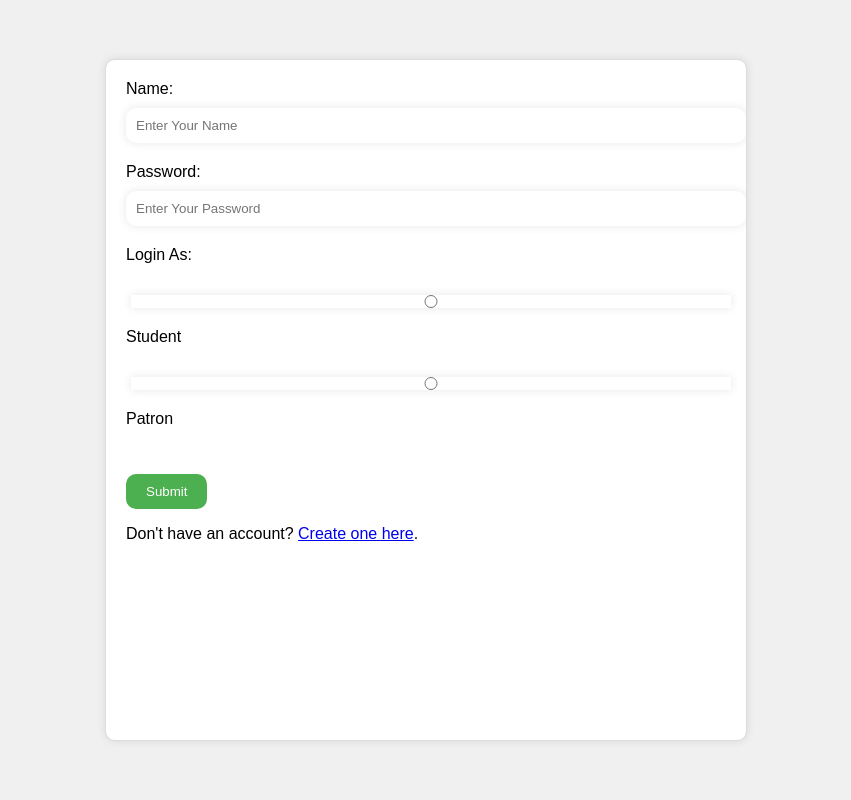
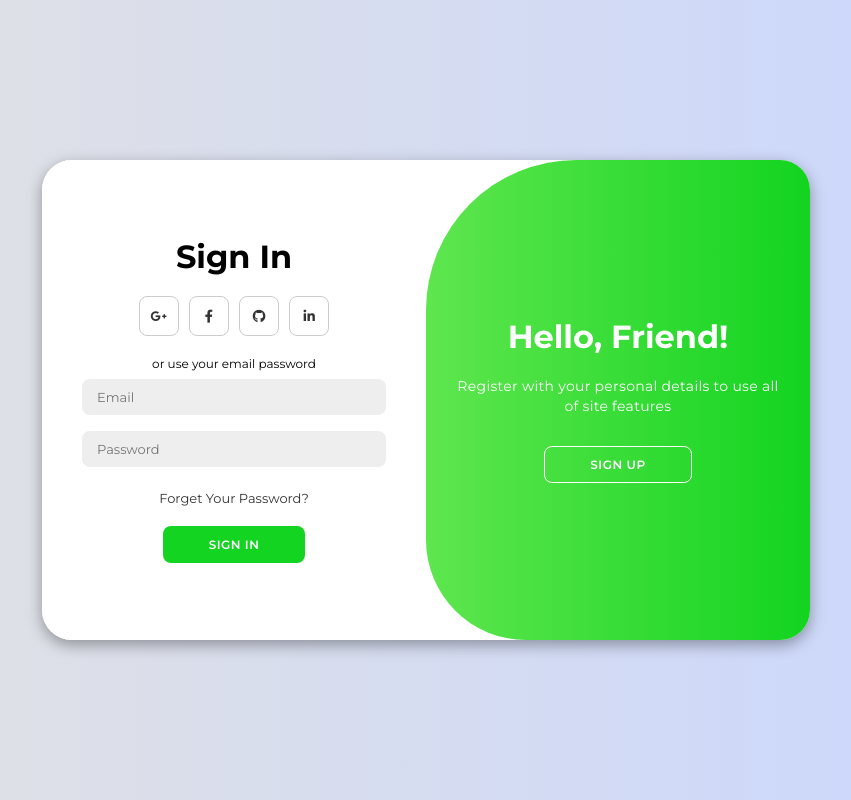
Before and after one commit to MartNat/project, a website: page public/login.html in a window 1280 px wide. Shown: the whole page, without its empty margins (214-1065 px from the left). Drawn offline with Linux system fonts and the light colour scheme.

Commit message:
new login style

```diff
--- a/public/login.html
+++ b/public/login.html
@@ -1,97 +1,61 @@
 <!DOCTYPE html>
 <html lang="en">
-  <head>
-    <meta charset="UTF-8" />
-    <meta name="viewport" content="width=device-width, initial-scale=1.0" />
-    <title>User Login</title>
-    <style>
-      body {
-        font-family: Arial, sans-serif;
-        background-color: #f0f0f0;
-        display: flex;
-        justify-content: center;
-        align-items: center;
-        height: 100vh;
-        margin: 0;
-      }
-      form {
-        background-color: #fff;
-        padding: 20px;
-        border: 1px solid #ddd;
-        border-radius: 10px;
-        box-shadow: 0 0 10px rgba(0, 0, 0, 0.1);
-        width: 600px;
-        height: 80vh;
-        overflow-y: auto;
-      }
-      fieldset {
-        border: none;
-        padding: 0;
-      }
-      legend {
-        font-weight: bold;
-        color: #333;
-      }
-      label {
-        display: block;
-        margin-bottom: 10px;
-      }
-      input[type="text"],
-      input[type="password"],
-      input[type="radio"] {
-        width: 100%;
-        padding: 10px;
-        margin-bottom: 20px;
-        border: none;
-        border-radius: 10px;
-        box-shadow: 0 0 10px rgba(0, 0, 0, 0.1);
-      }
-      input[type="radio"] {
-        margin-right: 10px;
-      }
-      button[type="submit"] {
-        background-color: #4CAF50;
-        color: #fff;
-        padding: 10px 20px;
-        border: none;
-        border-radius: 10px;
-        cursor: pointer;
-      }
-      button[type="submit"]:hover {
-        background-color: #3e8e41;
-      }
-      #password-help {
-        font-size: 12px;
-        color: #666;
-      }
-    </style>
-  </head>
-  <body>
-    <form action="/login" method="POST">
-      <!-- Form Elements Goes here -->
-
-      <!-- Text Input -->
-      <label for="name">Name:</label>
-      <input type="text" id="name" name="name" placeholder="Enter Your Name" required />
-      <br />
-      <!-- Password Input -->
-      <label for="password">Password:</label>
-      <input type="password" id="password" name="password" placeholder="Enter Your Password" required />
-      <br />
-      <!-- Radio Buttons -->
-      <label>Login As:</label><br />
-      <input type="radio" id="student" name="user_type" value="student" required />
-      <label for="student">Student</label><br />
-      <input type="radio" id="patron" name="user_type" value="patron" required />
-      <label for="patron">Patron</label>
-      <br />
-      <br />
-
-      <!-- Submit Button -->
-      <button type="submit">Submit</button>
-
-      <!-- Link to Create Account Page -->
-      <p>Don't have an account? <a href="/create_account">Create one here</a>.</p>
-    </form>
-  </body>
+<head>
+    <meta charset="UTF-8">
+    <meta name="viewport" content="width=device-width, initial-scale=1.0">
+    <link rel="stylesheet" href="https://cdnjs.cloudflare.com/ajax/libs/font-awesome/6.4.2/css/all.min.css">
+    <link rel="stylesheet" href="styles.css">
+    <title>JoinIn</title>
+</head>
+<body>
+    <div class="container" id="container">
+        <div class="form-container sign-up">
+            <form action="/create_account" method="post">
+                <h1>Create Account</h1>
+                <div class="social-icons">
+                    <a href="#" class="icon"><i class="fa-brands fa-google-plus-g"></i></a>
+                    <a href="#" class="icon"><i class="fa-brands fa-facebook-f"></i></a>
+                    <a href="#" class="icon"><i class="fa-brands fa-github"></i></a>
+                    <a href="#" class="icon"><i class="fa-brands fa-linkedin-in"></i></a>
+                </div>
+                <span>or use your email for registration</span>
+                <input type="text" name="name" placeholder="Name" required>
+                <input type="email" name="email" placeholder="Email" required>
+                <input type="password" name="password" placeholder="Password" required>
+                <button type="submit">Sign Up</button>
+            </form>
+        </div>
+        <div class="form-container sign-in">
+            <form action="/login" method="post">
+                <h1>Sign In</h1>
+                <div class="social-icons">
+                    <a href="#" class="icon"><i class="fa-brands fa-google-plus-g"></i></a>
+                    <a href="#" class="icon"><i class="fa-brands fa-facebook-f"></i></a>
+                    <a href="#" class="icon"><i class="fa-brands fa-github"></i></a>
+                    <a href="#" class="icon"><i class="fa-brands fa-linkedin-in"></i></a>
+                </div>
+                <span>or use your email password</span>
+                <input type="email" name="email" placeholder="Email" required>
+                <input type="password" name="password" placeholder="Password" required>
+                <a href="#">Forget Your Password?</a>
+                <button type="submit">Sign In</button>
+            </form>
+        </div>
+        <div class="toggle-container">
+            <div class="toggle">
+                <div class="toggle-panel toggle-left">
+                    <h1>Welcome Back!</h1>
+                    <p>Enter your personal details to use all of site features</p>
+                    <button class="hidden" id="login">Sign In</button>
+                </div>
+                <div class="toggle-panel toggle-right">
+                    <h1>Hello, Friend!</h1>
+                    <p>Register with your personal details to use all of site features</p>
+                    <button class="hidden" id="create_account">Sign Up</button>
+                </div>
+            </div>
+        </div>
+    </div>
+    <script src="script.js"></script>
+</body>
 </html>
--- /dev/null
+++ b/public/style.css
@@ -0,0 +1,192 @@
+/* Global Styles */
+
+* {
+  box-sizing: border-box;
+  margin: 0;
+  padding: 0;
+}
+
+body {
+  font-family: 'Lato', sans-serif;
+  background-color: #f4f4f9;
+  display: flex;
+  justify-content: center;
+  align-items: center;
+  height: 100vh;
+  margin: 0;
+}
+
+/* Header Styles */
+
+header {
+  background-color: white;
+  padding: 10px 20px;
+  box-shadow: 0 0 10px rgba(0, 0, 0, 0.1);
+  border-bottom: 1px solid #e0e0e0;
+  display: flex;
+  justify-content: space-between;
+  align-items: center;
+}
+
+header .logo {
+  margin-right: 20px;
+}
+
+header .logo img {
+  width: 50px;
+}
+
+header .nav-right {
+  display: flex;
+  justify-content: flex-end;
+  align-items: center;
+}
+
+header .nav-right a {
+  margin-left: 20px;
+  color: #333;
+  text-decoration: none;
+  font-weight: bold;
+}
+
+/* Hero Styles */
+
+.hero {
+  display: flex;
+  justify-content: space-between;
+  align-items: center;
+  padding: 20px;
+}
+
+.hero .left {
+  flex: 1;
+  justify-content: center;
+}
+
+.hero .left img {
+  width: 100px;
+  height: 100px;
+  border-radius: 50%;
+  object-fit: cover;
+}
+
+.hero .right {
+  flex: 1;
+  justify-content: center;
+  padding: 20px;
+}
+
+.hero .right h1 {
+  margin: 0;
+  color: #333;
+}
+
+.hero .right p {
+  color: #666;
+  font-size: 1.2em;
+}
+
+/* Form Styles */
+
+form {
+  max-width: 400px;
+  margin: 40px auto;
+  padding: 20px;
+  background-color: white;
+  border: 1px solid #e0e0e0;
+  box-shadow: 0 0 10px rgba(0, 0, 0, 0.1);
+  border-radius: 10px;
+}
+
+label {
+  display: block;
+  margin-bottom: 10px;
+}
+
+input[type="text"], input[type="email"], input[type="password"] {
+  width: 100%;
+  padding: 10px;
+  margin-bottom: 20px;
+  border: none;
+  border-radius: 10px;
+  box-shadow: 0 0 10px rgba(0, 0, 0, 0.1);
+}
+
+input[type="checkbox"] {
+  margin-right: 10px;
+}
+
+button[type="submit"] {
+  background-color: #4CAF50;
+  color: #fff;
+  padding: 10px 20px;
+  border: none;
+  border-radius: 10px;
+  cursor: pointer;
+}
+
+button[type="submit"]:hover {
+  background-color: #3e8e41;
+}
+
+/* Search Styles */
+
+.search-section {
+  padding: 20px;
+  background-color: white;
+  box-shadow: 0 0 10px rgba(0, 0, 0, 0.1);
+  border-radius: 10px;
+  margin: 20px;
+}
+
+.search-section h2 {
+  margin: 0;
+  color: #333;
+}
+
+.search-section input[type="text"] {
+  width: 100%;
+  padding: 10px;
+  margin-bottom: 20px;
+  border: none;
+  border-radius: 10px;
+  box-shadow: 0 0 10px rgba(0, 0, 0, 0.1);
+}
+
+.search-section button[type="submit"] {
+  background-color: #4CAF50;
+  color: #fff;
+  padding: 10px 20px;
+  border: none;
+  border-radius: 10px;
+  cursor: pointer;
+}
+
+.search-section button[type="submit"]:hover {
+  background-color: #3e8e41;
+}
+
+/* Results Styles */
+
+.results-section {
+  padding: 20px;
+  background-color: white;
+  box-shadow: 0 0 10px rgba(0, 0, 0, 0.1);
+  border-radius: 10px;
+  margin: 20px;
+}
+
+.results-section .club-result {
+  padding: 20px;
+  border-bottom: 1px solid #e0e0e0;
+}
+
+.results-section .club-result h3 {
+  margin: 0;
+  color: #333;
+}
+
+.results-section .club-result p {
+  color: #666;
+  font-size: 1.2em
+}
--- a/public/styles.css
+++ b/public/styles.css
@@ -1,192 +1,210 @@
-/* Global Styles */
+@import url('https://fonts.googleapis.com/css2?family=Montserrat:wght@300;400;500;600;700&display=swap');
 
-* {
-  box-sizing: border-box;
-  margin: 0;
-  padding: 0;
+*{
+    margin: 0;
+    padding: 0;
+    box-sizing: border-box;
+    font-family: 'Montserrat', sans-serif;
 }
 
-body {
-  font-family: 'Lato', sans-serif;
-  background-color: #f4f4f9;
-  display: flex;
-  justify-content: center;
-  align-items: center;
-  height: 100vh;
-  margin: 0;
+body{
+    background-color: #c9d6ff;
+    background: linear-gradient(to right, #e2e2e2, #c9d6ff);
+    display: flex;
+    align-items: center;
+    justify-content: center;
+    flex-direction: column;
+    height: 100vh;
 }
 
-/* Header Styles */
-
-header {
-  background-color: white;
-  padding: 10px 20px;
-  box-shadow: 0 0 10px rgba(0, 0, 0, 0.1);
-  border-bottom: 1px solid #e0e0e0;
-  display: flex;
-  justify-content: space-between;
-  align-items: center;
+.container{
+    background-color: #fff;
+    border-radius: 30px;
+    box-shadow: 0 5px 15px rgba(0, 0, 0, 0.35);
+    position: relative;
+    overflow: hidden;
+    width: 768px;
+    max-width: 100%;
+    min-height: 480px;
 }
 
-header .logo {
-  margin-right: 20px;
+.container p{
+    font-size: 14px;
+    line-height: 20px;
+    letter-spacing: 0.3px;
+    margin: 20px 0;
 }
 
-header .logo img {
-  width: 50px;
+.container span{
+    font-size: 12px;
 }
 
-header .nav-right {
-  display: flex;
-  justify-content: flex-end;
-  align-items: center;
+.container a{
+    color: #333;
+    font-size: 13px;
+    text-decoration: none;
+    margin: 15px 0 10px;
 }
 
-header .nav-right a {
-  margin-left: 20px;
-  color: #333;
-  text-decoration: none;
-  font-weight: bold;
+.container button{
+    background-color: #13d420;
+    color: #fff;
+    font-size: 12px;
+    padding: 10px 45px;
+    border: 1px solid transparent;
+    border-radius: 8px;
+    font-weight: 600;
+    letter-spacing: 0.5px;
+    text-transform: uppercase;
+    margin-top: 10px;
+    cursor: pointer;
 }
 
-/* Hero Styles */
-
-.hero {
-  display: flex;
-  justify-content: space-between;
-  align-items: center;
-  padding: 20px;
+.container button.hidden{
+    background-color: transparent;
+    border-color: #fff;
 }
 
-.hero .left {
-  flex: 1;
-  justify-content: center;
+.container form{
+    background-color: #fff;
+    display: flex;
+    align-items: center;
+    justify-content: center;
+    flex-direction: column;
+    padding: 0 40px;
+    height: 100%;
 }
 
-.hero .left img {
-  width: 100px;
-  height: 100px;
-  border-radius: 50%;
-  object-fit: cover;
+.container input{
+    background-color: #eee;
+    border: none;
+    margin: 8px 0;
+    padding: 10px 15px;
+    font-size: 13px;
+    border-radius: 8px;
+    width: 100%;
+    outline: none;
 }
 
-.hero .right {
-  flex: 1;
-  justify-content: center;
-  padding: 20px;
+.form-container{
+    position: absolute;
+    top: 0;
+    height: 100%;
+    transition: all 0.6s ease-in-out;
 }
 
-.hero .right h1 {
-  margin: 0;
-  color: #333;
+.sign-in{
+    left: 0;
+    width: 50%;
+    z-index: 2;
 }
 
-.hero .right p {
-  color: #666;
-  font-size: 1.2em;
+.container.active .sign-in{
+    transform: translateX(100%);
 }
 
-/* Form Styles */
-
-form {
-  max-width: 400px;
-  margin: 40px auto;
-  padding: 20px;
-  background-color: white;
-  border: 1px solid #e0e0e0;
-  box-shadow: 0 0 10px rgba(0, 0, 0, 0.1);
-  border-radius: 10px;
+.sign-up{
+    left: 0;
+    width: 50%;
+    opacity: 0;
+    z-index: 1;
 }
 
-label {
-  display: block;
-  margin-bottom: 10px;
+.container.active .sign-up{
+    transform: translateX(100%);
+    opacity: 1;
+    z-index: 5;
+    animation: move 0.6s;
 }
 
-input[type="text"], input[type="email"], input[type="password"] {
-  width: 100%;
-  padding: 10px;
-  margin-bottom: 20px;
-  border: none;
-  border-radius: 10px;
-  box-shadow: 0 0 10px rgba(0, 0, 0, 0.1);
+@keyframes move{
+    0%, 49.99%{
+        opacity: 0;
+        z-index: 1;
+    }
+    50%, 100%{
+        opacity: 1;
+        z-index: 5;
+    }
 }
 
-input[type="checkbox"] {
-  margin-right: 10px;
+.social-icons{
+    margin: 20px 0;
 }
 
-button[type="submit"] {
-  background-color: #4CAF50;
-  color: #fff;
-  padding: 10px 20px;
-  border: none;
-  border-radius: 10px;
-  cursor: pointer;
+.social-icons a{
+    border: 1px solid #ccc;
+    border-radius: 20%;
+    display: inline-flex;
+    justify-content: center;
+    align-items: center;
+    margin: 0 3px;
+    width: 40px;
+    height: 40px;
 }
 
-button[type="submit"]:hover {
-  background-color: #3e8e41;
+.toggle-container{
+    position: absolute;
+    top: 0;
+    left: 50%;
+    width: 50%;
+    height: 100%;
+    overflow: hidden;
+    transition: all 0.6s ease-in-out;
+    border-radius: 150px 0 0 100px;
+    z-index: 1000;
 }
 
-/* Search Styles */
-
-.search-section {
-  padding: 20px;
-  background-color: white;
-  box-shadow: 0 0 10px rgba(0, 0, 0, 0.1);
-  border-radius: 10px;
-  margin: 20px;
+.container.active .toggle-container{
+    transform: translateX(-100%);
+    border-radius: 0 150px 100px 0;
 }
 
-.search-section h2 {
-  margin: 0;
-  color: #333;
+.toggle{
+    background-color: #13d420;
+    height: 100%;
+    background: linear-gradient(to right, #aaf87d, #13d420);
+    color: #fff;
+    position: relative;
+    left: -100%;
+    height: 100%;
+    width: 200%;
+    transform: translateX(0);
+    transition: all 0.6s ease-in-out;
 }
 
-.search-section input[type="text"] {
-  width: 100%;
-  padding: 10px;
-  margin-bottom: 20px;
-  border: none;
-  border-radius: 10px;
-  box-shadow: 0 0 10px rgba(0, 0, 0, 0.1);
+.container.active .toggle{
+    transform: translateX(50%);
 }
 
-.search-section button[type="submit"] {
-  background-color: #4CAF50;
-  color: #fff;
-  padding: 10px 20px;
-  border: none;
-  border-radius: 10px;
-  cursor: pointer;
+.toggle-panel{
+    position: absolute;
+    width: 50%;
+    height: 100%;
+    display: flex;
+    align-items: center;
+    justify-content: center;
+    flex-direction: column;
+    padding: 0 30px;
+    text-align: center;
+    top: 0;
+    transform: translateX(0);
+    transition: all 0.6s ease-in-out;
 }
 
-.search-section button[type="submit"]:hover {
-  background-color: #3e8e41;
+.toggle-left{
+    transform: translateX(-200%);
 }
 
-/* Results Styles */
-
-.results-section {
-  padding: 20px;
-  background-color: white;
-  box-shadow: 0 0 10px rgba(0, 0, 0, 0.1);
-  border-radius: 10px;
-  margin: 20px;
+.container.active .toggle-left{
+    transform: translateX(0);
 }
 
-.results-section .club-result {
-  padding: 20px;
-  border-bottom: 1px solid #e0e0e0;
+.toggle-right{
+    right: 0;
+    transform: translateX(0);
 }
 
-.results-section .club-result h3 {
-  margin: 0;
-  color: #333;
+.container.active .toggle-right{
+    transform: translateX(200%);
 }
-
-.results-section .club-result p {
-  color: #666;
-  font-size: 1.2em
-}
```
Also changed, not shown: app.js (+6 -10 lines), public/index.html (+1 -1 lines), public/script.js (added, +11 -0 lines), server.js (+24 -25 lines).
